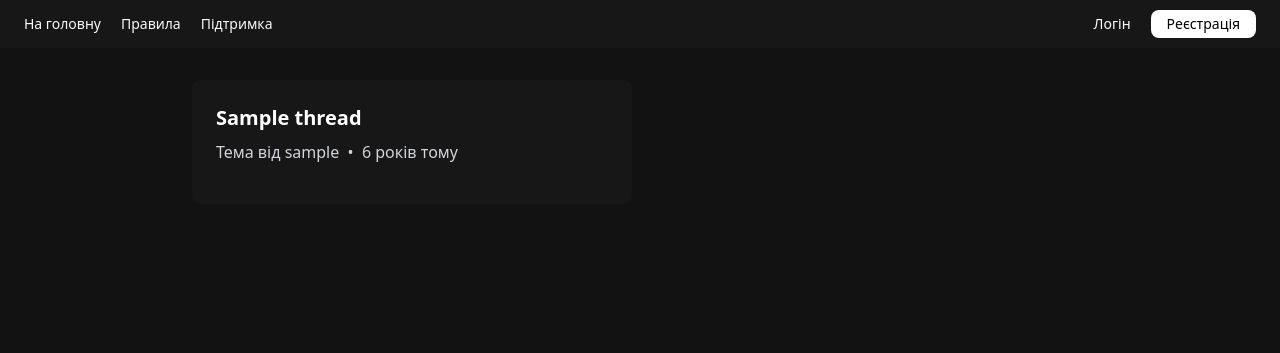
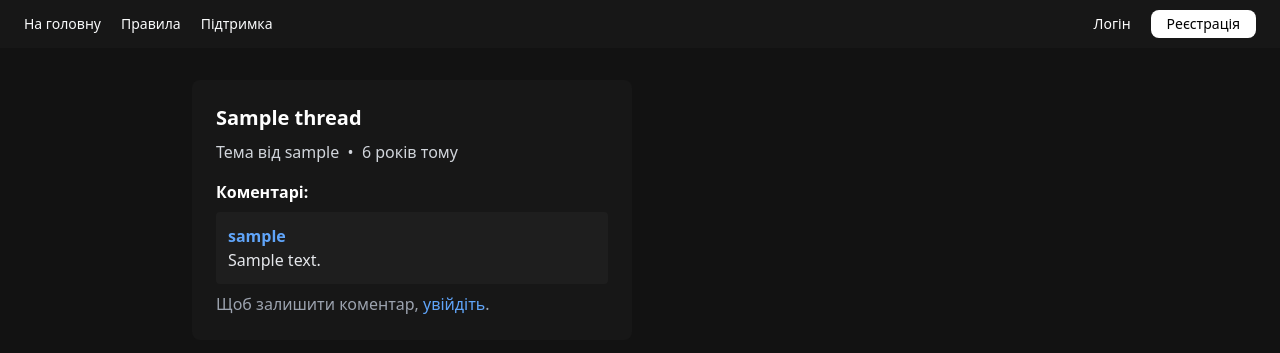
Before and after one commit to Raddi1/django-forum, a Django app: page / in a window 1280 px wide. Shown: the top 353 px of the page. Run offline with Django 5.2, Linux system fonts and the light colour scheme; tables that the repository leaves empty hold one stand-in row (values such as "Sample post"); some libraries are stand-ins or nearby versions.

Commit message:
Update index.html

```diff
--- a/main/templates/main/index.html
+++ b/main/templates/main/index.html
@@ -6,18 +6,38 @@
     <div class="max-w-4xl mx-auto mt-8 h-20">
       <div class="grid grid-cols-1 gap-4 sm:grid-cols-2">
       {% for thread in threads %}
-        <a href="{% url 'theme-detail' pk=thread.pk %}" class="block">
-          <div class="bg-[rgb(23,23,23)] rounded-lg p-6 shadow-md/40 hover:bg-[rgb(25,25,25)] transition-colors duration-300">
-            <h2 class="text-xl font-semibold text-white mb-2 truncate">{{ thread.title }}</h2>
-            <p class="text-gray-300 mb-4">
+        <div class="bg-[rgb(23,23,23)] rounded-lg p-6 shadow-md/40 hover:bg-[rgb(25,25,25)] transition-colors duration-300">
+          <h2 class="text-xl font-semibold text-white mb-2 truncate">{{ thread.title }}</h2>
+          <p class="text-gray-300 mb-4">
             Тема від {{ thread.author }} &nbsp;•&nbsp; <span class="relative-time">{{ thread.created_at|date:"c" }}</span>
           </p>
+
+          <h4 class="text-white font-semibold mb-2">Коментарі:</h4>
+          <div class="space-y-2">
+            {% for comment in thread.comments.all %}
+              <div class="bg-[rgb(30,30,30)] rounded p-3">
+                <b class="text-blue-400">{{ comment.author.username }}</b>
+                <p class="text-gray-200">{{ comment.content }}</p>
+              </div>
+            {% empty %}
+              <p class="text-gray-400">Комментаріїв нема</p>
+            {% endfor %}
           </div>
-        </a>
+
+          {% if user.is_authenticated %}
+            <form method="post" action="{% url 'theme-detail' pk=thread.pk %}" class="mt-3">
+              {% csrf_token %}
+              <button type="submit"
+                      class="mt-2 px-4 py-2 bg-green-600 text-white rounded-lg hover:bg-green-700 transition">
+                Додати коментар
+              </button>
+            </form>
+          {% else %}
+            <p class="text-gray-400 mt-2">Щоб залишити коментар, <a href="{% url 'login' %}" class="text-blue-400">увійдіть</a>.</p>
+          {% endif %}
+        </div>
       {% empty %}
-        <div class="col-span-full">
-          <p class="text-white text-center">Немає нових тем.</p>
-        </div>
+        <div class="text-center text-gray-400">Поки що тем нема</div>
       {% endfor %}
       </div>
     </div>
```
